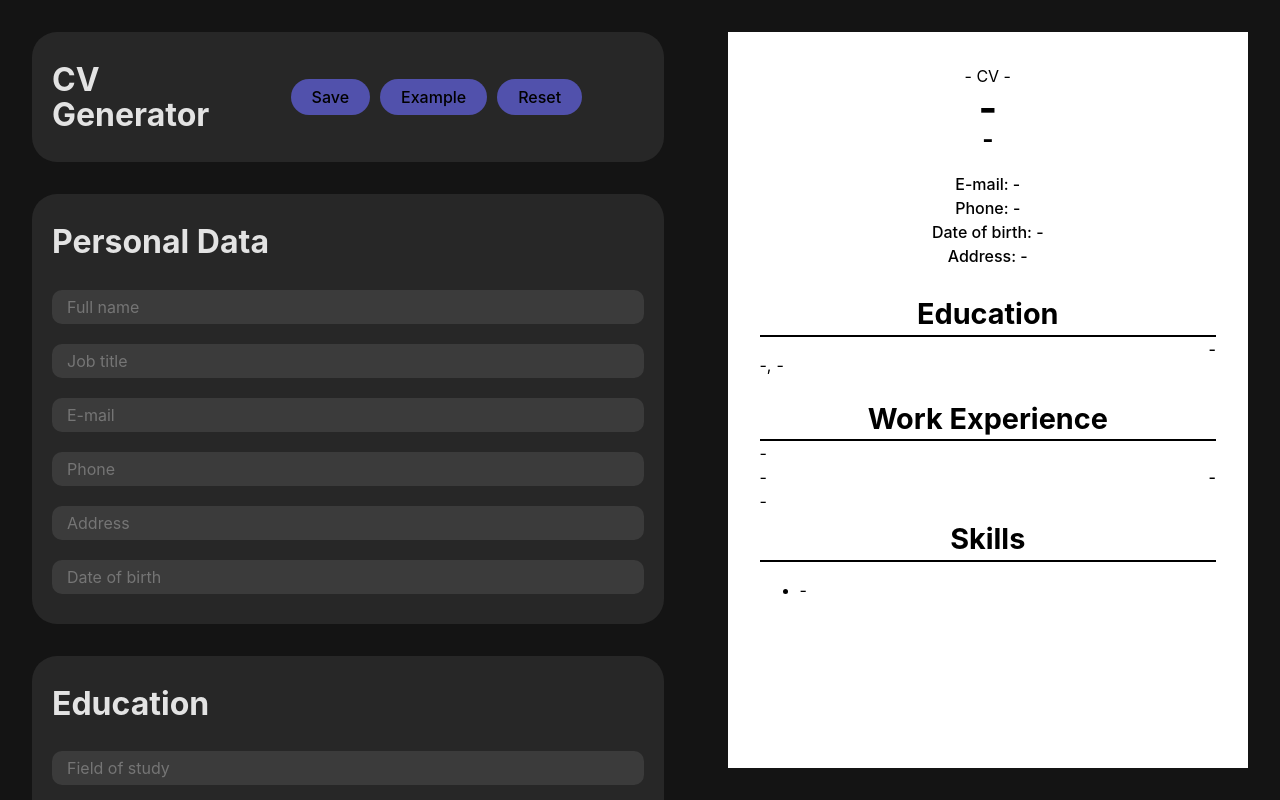
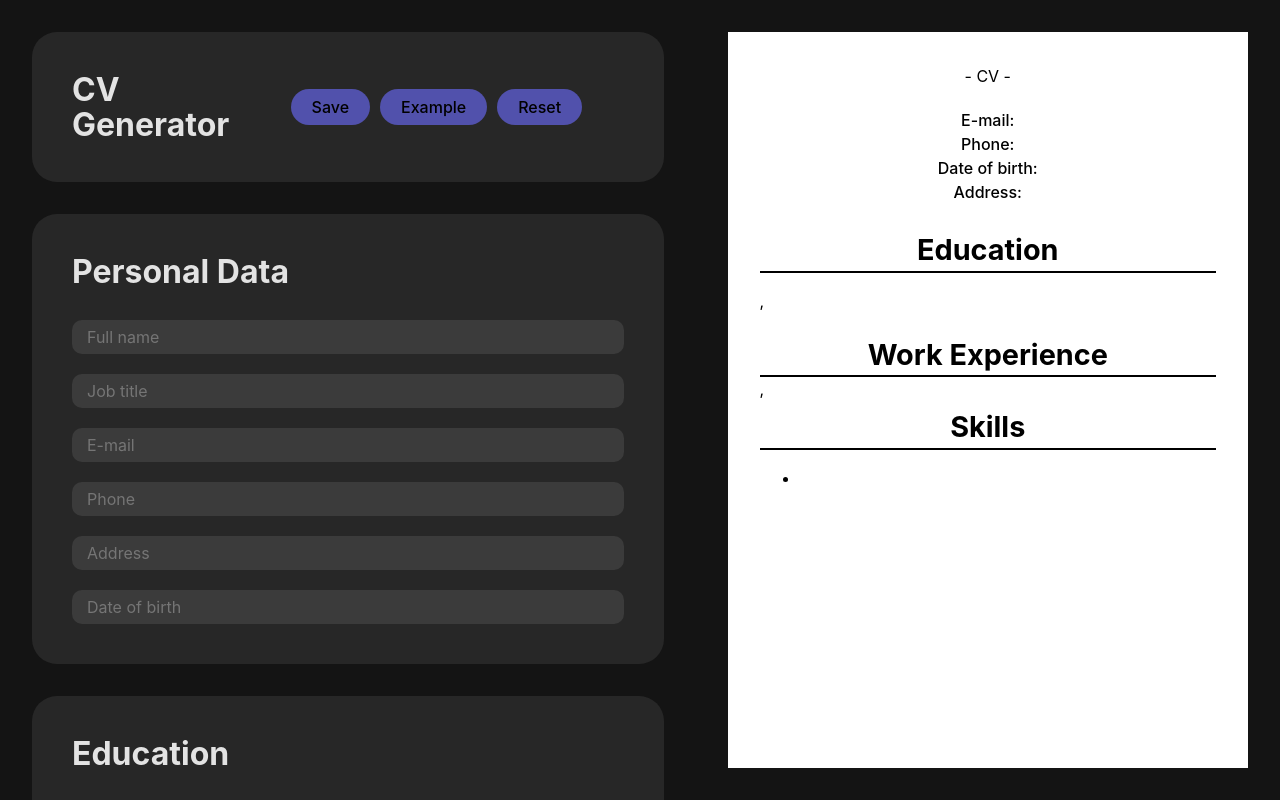
Before and after one commit to brexus/cv-generator, a React (Vite) app: page / in a window 1280 px wide. Built offline with nearby package versions, Linux system fonts and the light colour scheme.

Commit message:
setting up a new branch

```diff
--- a/src/components/App.jsx
+++ b/src/components/App.jsx
@@ -4,24 +4,24 @@ import Main from './Main';
 import Preview from './Preview';
 
 export default function App() {
-    const [fullNameState, setFullNameState] = useState("-");
-    const [jobTitleState, setJobTitleState] = useState("-");
-    const [emailState, setEmailState] = useState("-");
-    const [phoneState, setPhoneState] = useState("-");
-    const [addressState, setAddressState] = useState("-");
-    const [dateOfBirthState, setDateOfBirthState] = useState("-");
+    const [fullNameState, setFullNameState] = useState("");
+    const [jobTitleState, setJobTitleState] = useState("");
+    const [emailState, setEmailState] = useState("");
+    const [phoneState, setPhoneState] = useState("");
+    const [addressState, setAddressState] = useState("");
+    const [dateOfBirthState, setDateOfBirthState] = useState("");
 
-    const [fieldOfStudyState, setFieldOfStudyState] = useState("-");
-    const [nameOfUniversityState, setNameOfUniversityState] = useState("-");
-    const [durationEducationState, setDurationEducationState] = useState("-");
+    const [fieldOfStudyState, setFieldOfStudyState] = useState("");
+    const [nameOfUniversityState, setNameOfUniversityState] = useState("");
+    const [durationEducationState, setDurationEducationState] = useState("");
 
 
-    const [companyNameState, setCompanyNameState] = useState("-");
-    const [companyAddressState, setCompanyAddressState] = useState("-");
-    const [jobTitleWorkExperienceState, setJobTitleWorkExperienceState] = useState("-");
-    const [durationWorkExperienceState, setDurationWorkExperienceState] = useState("-");
+    const [companyNameState, setCompanyNameState] = useState("");
+    const [companyAddressState, setCompanyAddressState] = useState("");
+    const [jobTitleWorkExperienceState, setJobTitleWorkExperienceState] = useState("");
+    const [durationWorkExperienceState, setDurationWorkExperienceState] = useState("");
 
-    const [titleSkillsState, setTitleSkillsState] = useState("-");
+    const [titleSkillsState, setTitleSkillsState] = useState("");
 
 
     return (
@@ -29,25 +29,52 @@ export default function App() {
             <Main
                 // PERSONAL DATA
                 setFullNameState={setFullNameState}
+                fullNameState={fullNameState}
+
                 setJobTitleState={setJobTitleState}
+                jobTitleState={jobTitleState}
+
                 setEmailState={setEmailState}
+                emailState={emailState}
+
                 setPhoneState={setPhoneState}
+                phoneState={phoneState}
+
                 setAddressState={setAddressState}
+                addressState={addressState}
+
                 setDateOfBirthState={setDateOfBirthState}
+                dateOfBirthState={dateOfBirthState}
 
                 // EDUCATION
                 setFieldOfStudyState={setFieldOfStudyState}
+                fieldOfStudyState={fieldOfStudyState}
+
                 setNameOfUniversityState={setNameOfUniversityState}
+                nameOfUniversityState={nameOfUniversityState}
+
                 setDurationEducationState={setDurationEducationState}
+                durationEducationState={durationEducationState}
+
 
                 // WORK EXPERIENCE
                 setCompanyNameState={setCompanyNameState}
+                companyNameState={companyNameState}
+
                 setCompanyAddressState={setCompanyAddressState}
+                companyAddressState={companyAddressState}
+
                 setJobTitleWorkExperienceState={setJobTitleWorkExperienceState}
+                jobTitleWorkExperienceState={jobTitleWorkExperienceState}
+
                 setDurationWorkExperienceState={setDurationWorkExperienceState}
+                durationWorkExperienceState={durationWorkExperienceState}
+
 
                 // SKILLS
                 setTitleSkillsState={setTitleSkillsState}
+                titleSkillsState={titleSkillsState}
+
             />
 
             <Preview
--- a/src/components/Education.jsx
+++ b/src/components/Education.jsx
@@ -2,8 +2,13 @@ import "../styles/Education.css";
 
 export default function Education({
     setFieldOfStudyState,
+    fieldOfStudyState,
+
     setNameOfUniversityState,
-    setDurationEducationState
+    nameOfUniversityState,
+
+    setDurationEducationState,
+    durationEducationState,
 }) {
 
     return (
@@ -12,6 +17,7 @@ export default function Education({
             <div>
                <input
                     type="text"
+                    value={fieldOfStudyState}
                     placeholder="Field of study"
                     onChange={(e) => {
                         setFieldOfStudyState(e.target.value);
@@ -20,6 +26,7 @@ export default function Education({
 
                 <input
                     type="text"
+                    value={nameOfUniversityState}
                     placeholder="Name of university"
                     onChange={(e) => {
                         setNameOfUniversityState(e.target.value);
@@ -28,6 +35,7 @@ export default function Education({
 
                 <input
                     type="text"
+                    value={durationEducationState}
                     placeholder="Duration"
                     onChange={(e) => {
                         setDurationEducationState(e.target.value);
--- a/src/components/Skills.jsx
+++ b/src/components/Skills.jsx
@@ -5,9 +5,6 @@ export default function Skills({
 }) {
 
     return (
-        <div className="component" id="skills">
-            <h1>Skills</h1>
-            <div>
         <input
             type="text"
             placeholder="Title"
@@ -15,8 +12,5 @@ export default function Skills({
                 setTitleSkillsState(e.target.value);
             }}
         />
-
-            </div>
-        </div>
     );
 };
--- a/src/components/main.jsx
+++ b/src/components/main.jsx
@@ -8,26 +8,45 @@ import Skills from "./Skills";
 export default function Main({
     // PERSONAL DATA
     setFullNameState,
+    fullNameState,
     setJobTitleState,
+    jobTitleState,
     setEmailState,
+    emailState,
     setPhoneState,
+    phoneState,
     setAddressState,
+    addressState,
     setDateOfBirthState,
+    dateOfBirthState,
 
     // EDUCATION
     setFieldOfStudyState,
+    fieldOfStudyState,
     setNameOfUniversityState,
+    nameOfUniversityState,
     setDurationEducationState,
+    durationEducationState,
 
     // WORK EXPERIENCE
     setCompanyNameState,
+    companyNameState,
     setCompanyAddressState,
+    companyAddressState,
     setJobTitleWorkExperienceState,
+    jobTitleWorkExperienceState,
     setDurationWorkExperienceState,
+    durationWorkExperienceState,
 
     // SKILLS
     setTitleSkillsState
 }) {
+
+    let skills_tab = [""];
+
+    // const addNewSkill = () => {
+    //     setTitleSkillsState([])
+    // };
 
 
     return (
@@ -51,29 +70,67 @@ export default function Main({
 
             <PersonalData
                 setFullNameState={setFullNameState}
+                fullNameState={fullNameState}
+
                 setJobTitleState={setJobTitleState}
+                jobTitleState={jobTitleState}
+
                 setEmailState={setEmailState}
+                emailState={emailState}
+
                 setPhoneState={setPhoneState}
+                phoneState={phoneState}
+
                 setAddressState={setAddressState}
+                addressState={addressState}
+
                 setDateOfBirthState={setDateOfBirthState}
+                dateOfBirthState={dateOfBirthState}
             />
 
             <Education
                 setFieldOfStudyState={setFieldOfStudyState}
+                fieldOfStudyState={fieldOfStudyState}
+
                 setNameOfUniversityState={setNameOfUniversityState}
+                nameOfUniversityState={nameOfUniversityState}
+
                 setDurationEducationState={setDurationEducationState}
+                durationEducationState={durationEducationState}
             />
 
             <WorkExperience
                 setCompanyNameState={setCompanyNameState}
+                companyNameState={companyNameState}
+
                 setCompanyAddressState={setCompanyAddressState}
+                companyAddressState={companyAddressState}
+
                 setJobTitleWorkExperienceState={setJobTitleWorkExperienceState}
+                jobTitleWorkExperienceState={jobTitleWorkExperienceState}
+
                 setDurationWorkExperienceState={setDurationWorkExperienceState}
+                durationWorkExperienceState={durationWorkExperienceState}
             />
 
-            <Skills
-                setTitleSkillsState={setTitleSkillsState}
-            />
+
+            <div className="component" id="skills">
+                <h1>Skills</h1>
+                <div>
+                        <Skills
+                            setTitleSkillsState={setTitleSkillsState}
+                        />
+
+                    {/* {skills_tab.map((skill) => {
+                        return (
+
+                        );
+                    })} */}
+
+                    {/* <button onClick={addNewSkill()} type="text">ADD</button> */}
+                </div>
+            </div>
+
         </div>
     );
 };
--- a/src/components/preview/WorkExperciencePreviewItem.jsx
+++ b/src/components/preview/WorkExperciencePreviewItem.jsx
@@ -4,8 +4,12 @@ export default function WorkExperiencePreviewItem({jobTitle="-", companyName="-"
     return (
         <div className="workExperience-item">
             <div>
-                <span className="workExperience-job-title">{jobTitle}</span>
-                <span className="company-name">{companyName}</span>
+                <div>
+                    <span className="workExperience-job-title">{jobTitle}</span>
+                    {", "}
+                    <span className="company-name">{companyName}</span>
+                </div>
+
                 <span className="company-address">{companyAddress}</span>
             </div>
 
--- a/src/index.css
+++ b/src/index.css
@@ -1,5 +1,10 @@
+* {
+  font-family: Inter, system-ui, Avenir, Helvetica, Arial, sans-serif;
+  box-sizing: border-box;
+}
+
 :root {
-  font-family: Inter, system-ui, Avenir, Helvetica, Arial, sans-serif;
+  /* font-family: Inter, system-ui, Avenir, Helvetica, Arial, sans-serif; */
   line-height: 1.5;
   font-weight: 400;
 
@@ -35,6 +40,12 @@ body {
   /* width: 100vw; */
 }
 
+#root {
+  display: flex;
+  flex-direction: row;
+  justify-content: space-evenly;
+}
+
 #root > * {
   padding: 2rem;
 }
@@ -66,12 +77,11 @@ button:focus-visible {
 .component {
   background-color: #272727;
   border-radius: 25px;
-  padding: 30px 20px;
+  padding: 40px;
   display: flex;
   flex-direction: column;
   justify-content: flex-start;
   align-items: flex-start;
-  width: 100%;
   margin-top: 2rem;
 }
 
@@ -83,11 +93,6 @@ button:focus-visible {
 
 }
 
-* {
-  font-family: Inter, system-ui, Avenir, Helvetica, Arial, sans-serif;
-  box-sizing: border-box;
-}
-
 input {
   background-color: #3b3b3b;
   border: 0;
--- a/src/styles/Preview.css
+++ b/src/styles/Preview.css
@@ -1,6 +1,6 @@
 #preview {
     /* background-color: white; */
-    /* width: 100%; */
+    /* width: auto; */
     height: 100%;
     /* margin-left: 2rem; */
     display: flex;
--- a/src/styles/preview/EducationPreviewItem.css
+++ b/src/styles/preview/EducationPreviewItem.css
@@ -24,4 +24,7 @@
 
 .education-duration {
     font-weight: 500;
+    display: flex;
+    /* justify-content: center; */
+    align-items: center;
 }
```
Also changed, not shown: src/components/Header.jsx (+24 -17 lines), src/components/PersonalData.jsx (+18 -1 lines), src/components/WorkExperience.jsx (+9 -1 lines). Lines whose indentation alone changed are shown as unchanged.
